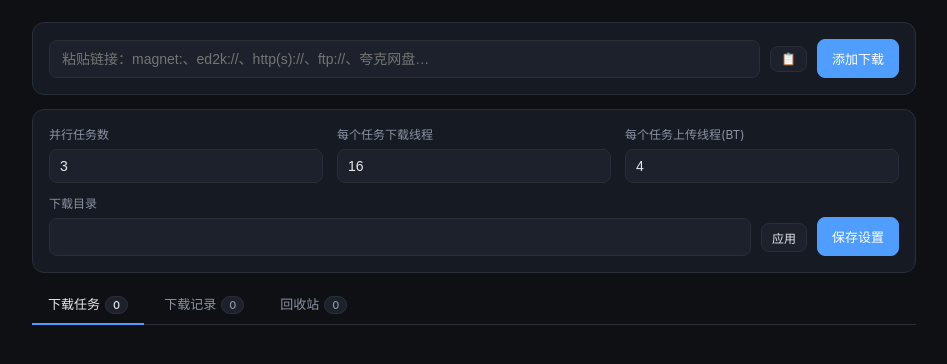
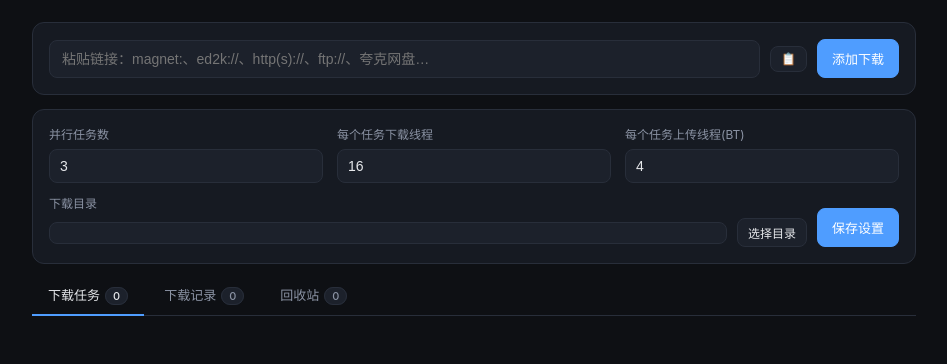
Before and after one commit to FuShanUA/OpenXiaZai, a Flask app: page / in a window 1280 px wide. Shown: the part 72-436 px from the top of the page, without its empty margins (166-1113 px from the left). Run offline with Flask 3, Linux system fonts and the light colour scheme; parts of the project's set-up code (start-up, migrations or seed data) failed here and were passed over.

Commit message:
feat: native folder picker for download directory, default to ~/Downloads/OpenXiaZai

```diff
--- a/app.py
+++ b/app.py
@@ -10,7 +10,7 @@
 from flask import Flask, request, jsonify, render_template
 
 BASE_DIR = os.path.dirname(os.path.abspath(__file__))
-DEFAULT_SAVE = os.path.expanduser("~/Downloads/magnet-downloads")
+DEFAULT_SAVE = os.path.expanduser("~/Downloads/OpenXiaZai")
 RECORDS_FILE = os.path.join(BASE_DIR, "records.json")
 
 app = Flask(__name__, template_folder=os.path.join(BASE_DIR, "templates"),
@@ -1204,6 +1204,30 @@
     return jsonify(ok=True, gid=gid, type="m3u8")
 
 
+@app.route("/api/choose_dir", methods=["POST"])
+def api_choose_dir():
+    """打开系统原生文件夹选择对话框，返回选中的路径。"""
+    try:
+        script = '''
+        tell application "System Events"
+            activate
+            set folderPath to choose folder with prompt "选择下载目录"
+            return POSIX path of folderPath
+        end tell
+        '''
+        result = subprocess.run(
+            ["osascript", "-e", script],
+            capture_output=True, text=True, timeout=60
+        )
+        if result.returncode == 0 and result.stdout.strip():
+            path = result.stdout.strip()
+            engine.set_destination(path)
+            return jsonify(ok=True, path=path)
+        return jsonify(ok=False, error="未选择目录")
+    except Exception as e:
+        return jsonify(ok=False, error=str(e))
+
+
 if __name__ == "__main__":
     os.makedirs(DEFAULT_SAVE, exist_ok=True)
     print("=" * 60)
--- a/templates/index.html
+++ b/templates/index.html
@@ -194,8 +194,8 @@
       <div style="flex:1">
         <div class="label" style="margin:0 0 5px 0">下载目录</div>
         <div class="row">
-          <input type="text" id="dest" style="flex:1">
-          <button class="btn sm" id="applyDest">应用</button>
+          <code class="dir" id="dest" style="flex:1;padding:10px 12px;background:var(--panel2);border:1px solid var(--border);border-radius:8px;font-size:12px"></code>
+          <button class="btn sm" id="chooseDir">选择目录</button>
         </div>
       </div>
       <button class="btn primary" id="applySettings" style="align-self:flex-end">保存设置</button>
@@ -664,9 +664,9 @@
   await post('/api/settings',{max_active:+$('maxActive').value,connections:+$('connections').value,uploads:+$('uploads').value});
   const o=$('applySettings').textContent;$('applySettings').textContent='已保存';setTimeout(()=>$('applySettings').textContent=o,1200);
 };
-$('applyDest').onclick=async()=>{
-  await post('/api/destination',{path:$('dest').value.trim()});
-  const o=$('applyDest').textContent;$('applyDest').textContent='已应用';setTimeout(()=>$('applyDest').textContent=o,1200);
+$('chooseDir').onclick=async()=>{
+  const res=await post('/api/choose_dir');
+  if(res&&res.ok){$('dest').textContent=res.path}
 };
 
 // Clear all buttons
@@ -834,7 +834,7 @@
   $('maxActive').value=s.settings.max_active;
   $('connections').value=s.settings.connections;
   $('uploads').value=s.settings.uploads;
-  $('dest').value=s.settings.save_path;
+  $('dest').textContent=s.settings.save_path;
   const tp=$('pane-tasks');tp.innerHTML='';
   if(!s.tasks.length){tp.appendChild(empty('暂无下载任务。在上方粘贴链接开始。'))}
   else{s.tasks.forEach(t=>tp.appendChild(renderTask(t)))}
```
